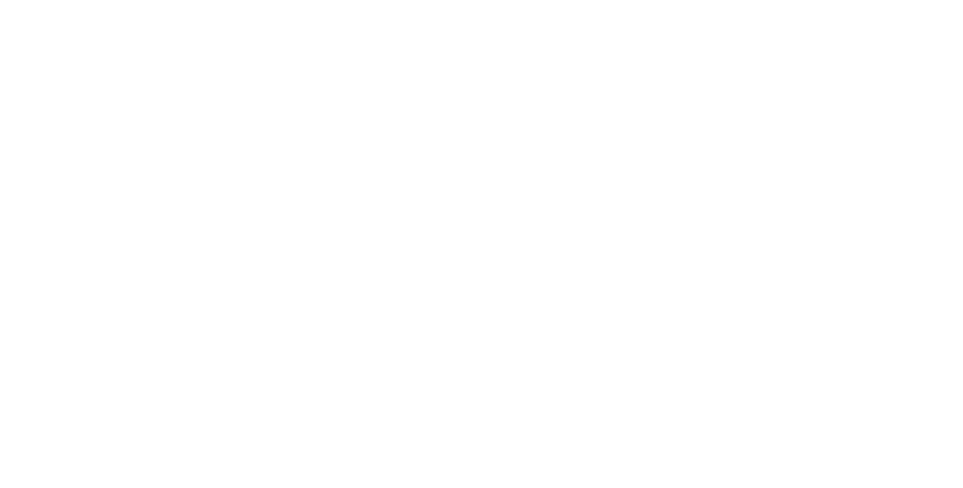
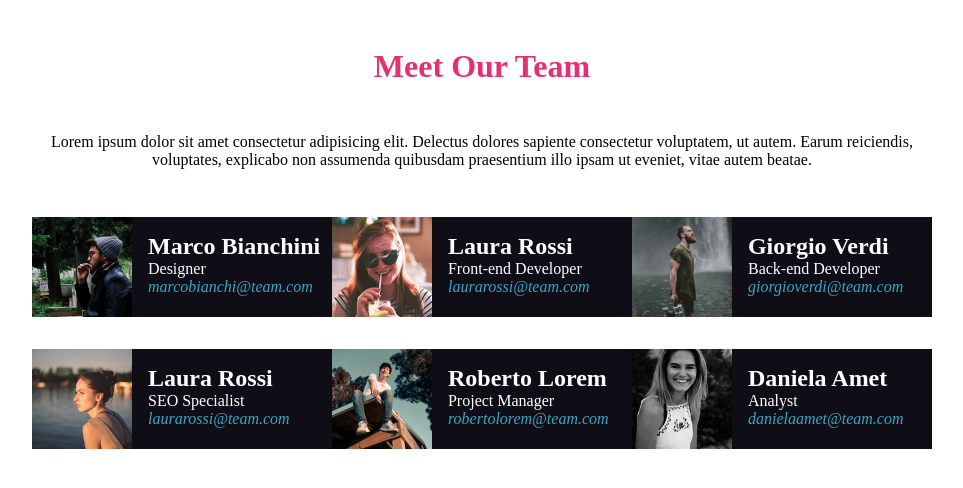
Before and after one commit to NicolaDiQuinzio/-html-css-float-cards, a plain HTML site: page index.html in a window 1280 px wide. Shown: the whole page, without its empty margins (158-1121 px from the left). Drawn offline with Linux system fonts and the light colour scheme.

Commit message:
add header and main

```diff
--- a/css/style.css
+++ b/css/style.css
@@ -0,0 +1,71 @@
+/* reset */
+* {
+  margin: 0;
+  padding: 0;
+  box-sizing: border-box;
+}
+:root {
+  --title: #e53170;
+  --bgbox: #0f0e17;
+  --coloremail: #3ca5c1;
+  --colortext: white;
+}
+/* container */
+.container {
+  max-width: 900px;
+  margin: 0 auto;
+}
+
+/* title */
+h1 {
+  color: var(--title);
+  margin-top: 3rem;
+  text-align: center;
+}
+
+/* subtitle */
+.container > p {
+  text-align: center;
+  margin-top: 3rem;
+  margin-bottom: 3rem;
+}
+
+/* clearfix */
+.clearfix::after {
+  content: "";
+  display: table;
+  clear: both;
+}
+
+/* .debug {
+  border: 1px solid black;
+}
+*/
+
+section {
+  margin-top: 2rem;
+}
+/* cards */
+.card {
+  width: calc(100% / 3);
+  background-color: var(--bgbox);
+  float: left;
+}
+
+/* databox */
+.databox {
+  float: left;
+  margin-top: 1rem;
+}
+h2 {
+  color: var(--colortext);
+}
+.jobs {
+  color: var(--colortext);
+}
+address {
+  color: var(--coloremail);
+}
+img {
+  margin-right: 1rem;
+}
--- a/index.html
+++ b/index.html
@@ -7,5 +7,124 @@
     <link rel="stylesheet" href="./css/style.css" />
     <title>Floating Cards</title>
   </head>
-  <body></body>
+  <body>
+    <!-- header -->
+    <header class="container">
+      <!-- Title -->
+      <h1>Meet Our Team</h1>
+      <!-- /Title -->
+    </header>
+    <!-- /header -->
+
+    <!-- main -->
+    <main class="container">
+      <!-- subtitle -->
+      <p>
+        Lorem ipsum dolor sit amet consectetur adipisicing elit. Delectus
+        dolores sapiente consectetur voluptatem, ut autem. Earum reiciendis,
+        voluptates, explicabo non assumenda quibusdam praesentium illo ipsam ut
+        eveniet, vitae autem beatae.
+      </p>
+      <!-- /subtitle -->
+
+      <!-- first section-->
+      <section class="clearfix">
+        <!-- Marco Bianchi card -->
+        <div class="card">
+          <img
+            src="./assets/img/male1.png"
+            alt="Photo Marco Bianchi"
+            class="card"
+          />
+          <div class="databox">
+            <h2>Marco Bianchini</h2>
+            <p class="jobs">Designer</p>
+            <address>marcobianchi@team.com</address>
+          </div>
+        </div>
+        <!-- /Marco Bianchi card -->
+
+        <!-- Laura Rossi card -->
+        <div class="card">
+          <img
+            src="./assets/img/female1.png"
+            alt="Photo Laura Rossi"
+            class="card"
+          />
+          <div class="databox">
+            <h2>Laura Rossi</h2>
+            <p class="jobs">Front-end Developer</p>
+            <address>laurarossi@team.com</address>
+          </div>
+        </div>
+        <!-- /Laura Rossi card -->
+
+        <!-- Giorgio Verdi card -->
+        <div class="card">
+          <img
+            src="./assets/img/male2.png"
+            alt="Photo Giorgio Verdi"
+            class="card"
+          />
+          <div class="databox">
+            <h2>Giorgio Verdi</h2>
+            <p class="jobs">Back-end Developer</p>
+            <address>giorgioverdi@team.com</address>
+          </div>
+        </div>
+        <!-- /Giorgio Verdi card -->
+      </section>
+      <!-- /first section -->
+
+      <!-- second section -->
+      <section class="clearfix">
+        <!--/ Maria Ipsum card -->
+        <div class="card">
+          <img
+            src="./assets/img/female2.png"
+            alt="Photo Marta Ipsum"
+            class="card"
+          />
+          <div class="databox">
+            <h2>Laura Rossi</h2>
+            <p class="jobs">SEO Specialist</p>
+            <address>laurarossi@team.com</address>
+          </div>
+        </div>
+        <!-- Maria Ipsum card -->
+
+        <!-- Roberto Lorem card -->
+        <div class="card">
+          <img
+            src="./assets/img/male3.png"
+            alt="Photo Roberto Lorem"
+            class="card"
+          />
+          <div class="databox">
+            <h2>Roberto Lorem</h2>
+            <p class="jobs">Project Manager</p>
+            <address>robertolorem@team.com</address>
+          </div>
+        </div>
+        <!-- /Roberto Lorem card card -->
+
+        <!-- Daniela Amet card -->
+        <div class="card">
+          <img
+            src="./assets/img/female3.png"
+            alt="Photo Daniela Amet"
+            class="card"
+          />
+          <div class="databox">
+            <h2>Daniela Amet</h2>
+            <p class="jobs">Analyst</p>
+            <address>danielaamet@team.com</address>
+          </div>
+        </div>
+        <!-- Daniela Amet card -->
+      </section>
+      <!-- /second section -->
+    </main>
+    <!-- /main -->
+  </body>
 </html>
```
